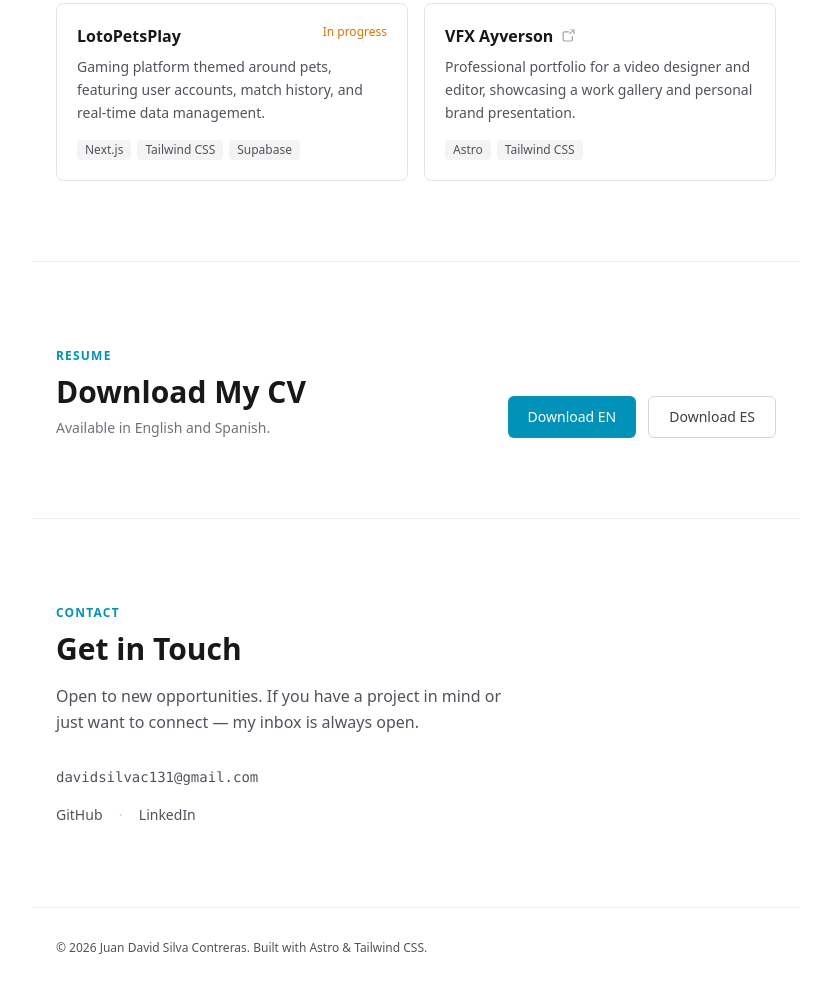
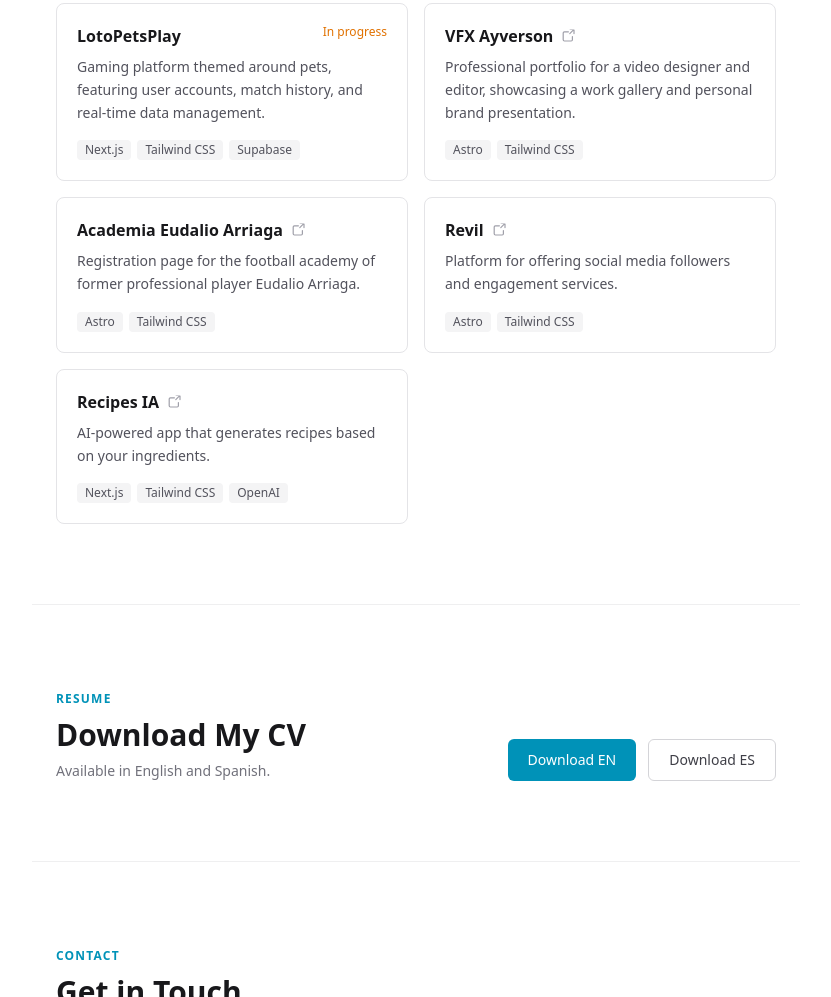
Before and after one commit to davidsilva131/astro-portfolio, an Astro site: page / in a window 1280 px wide. Shown: the part 1731-2728 px from the top of the page, without its empty margins (224-1055 px from the left). Built offline with nearby package versions, Linux system fonts and the light colour scheme; Astro itself is replaced by a stand-in of ours.

Commit message:
add projects and fix CV download paths

```diff
--- a/src/components/organisms/Projects.astro
+++ b/src/components/organisms/Projects.astro
@@ -18,6 +18,30 @@ const projects = [
     status: "completed" as const,
     href: "https://vfx-ayverson.davidsilvac131.workers.dev/",
   },
+  {
+    title: "Academia Eudalio Arriaga",
+    description:
+      "Registration page for the football academy of former professional player Eudalio Arriaga.",
+    stack: ["Astro", "Tailwind CSS"],
+    status: "completed" as const,
+    href: "https://academiaeudalioarriaga.com/",
+  },
+  {
+    title: "Revil",
+    description:
+      "Platform for offering social media followers and engagement services.",
+    stack: ["Astro", "Tailwind CSS"],
+    status: "completed" as const,
+    href: "https://revil.shop/",
+  },
+  {
+    title: "Recipes IA",
+    description:
+      "AI-powered app that generates recipes based on your ingredients.",
+    stack: ["Next.js", "Tailwind CSS", "OpenAI"],
+    status: "completed" as const,
+    href: "https://recipes-ia.davidsilvac131.workers.dev/",
+  },
 ];
 ---
 
--- a/src/components/organisms/Resume.astro
+++ b/src/components/organisms/Resume.astro
@@ -20,10 +20,10 @@ import Button from "../atoms/Button.astro";
       </p>
     </div>
     <div class="flex flex-wrap gap-3">
-      <Button href="/cvs/CV JUAN DAVID SILVA ENGLISH.pdf" download="Juan-David-Silva-CV-EN.pdf">
+      <Button href="/cvs/juan-david-silva-cv-en.pdf" download="Juan-David-Silva-CV-EN.pdf">
         Download EN
       </Button>
-      <Button href="/cvs/CV JUAN DAVID SILVA.pdf" download="Juan-David-Silva-CV-ES.pdf" variant="ghost">
+      <Button href="/cvs/juan-david-silva-cv-es.pdf" download="Juan-David-Silva-CV-ES.pdf" variant="ghost">
         Download ES
       </Button>
     </div>
```
Also changed, not shown: 4 other files.
